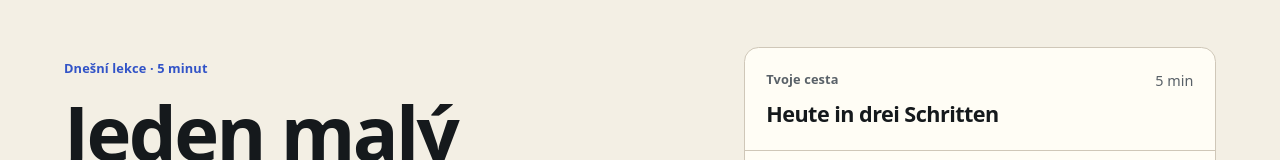
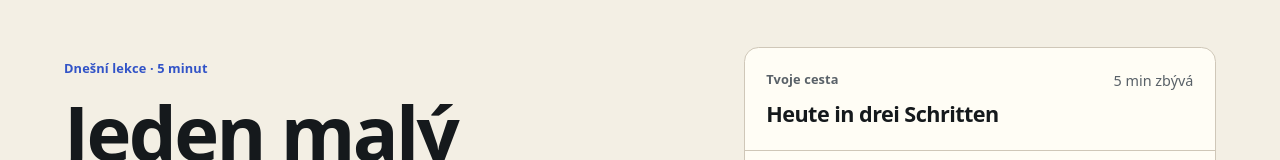
Before and after one commit to Aletheie/Fritz, a SvelteKit app: page / in a window 1280 px wide. Shown: the part 150-310 px from the top of the page. Built offline with nearby package versions, Linux system fonts and the light colour scheme.

Commit message:
feat(ui): show remaining lesson time

```diff
--- a/src/routes/+page.svelte
+++ b/src/routes/+page.svelte
@@ -8,9 +8,9 @@
   import StreakBadge from '$lib/components/StreakBadge.svelte';
 
   const steps = [
-    { title: 'Rozcvička', detail: '3 slovíčka', time: '2 min' },
-    { title: 'Jedna myšlenka', detail: 'slovosled ve větě', time: '2 min' },
-    { title: 'Použij ji', detail: 'krátká vlastní věta', time: '1 min' },
+    { title: 'Rozcvička', detail: '3 slovíčka', time: '2 min', minutes: 2 },
+    { title: 'Jedna myšlenka', detail: 'slovosled ve větě', time: '2 min', minutes: 2 },
+    { title: 'Použij ji', detail: 'krátká vlastní věta', time: '1 min', minutes: 1 },
   ];
 
   const lessonStorageKey = 'wortly:daily-lesson';
@@ -27,6 +27,9 @@
   let completedSteps = $state(0);
   let storageReady = $state(false);
   let lessonProgress = $derived(Math.round((completedSteps / steps.length) * 100));
+  let remainingMinutes = $derived(
+    steps.slice(completedSteps).reduce((total, step) => total + step.minutes, 0),
+  );
   let currentStep = $derived(started && completedSteps < steps.length ? completedSteps : -1);
   let actionLabel = $derived(
     !started
@@ -145,7 +148,9 @@
           <p class="section-label">Tvoje cesta</p>
           <h2 id="lesson-title">Heute in drei Schritten</h2>
         </div>
-        <p class="duration">5 min</p>
+        <p class="duration">
+          {remainingMinutes === 0 ? 'Hotovo' : `${remainingMinutes} min zbývá`}
+        </p>
       </div>
 
       <div class="panel-progress">
```
